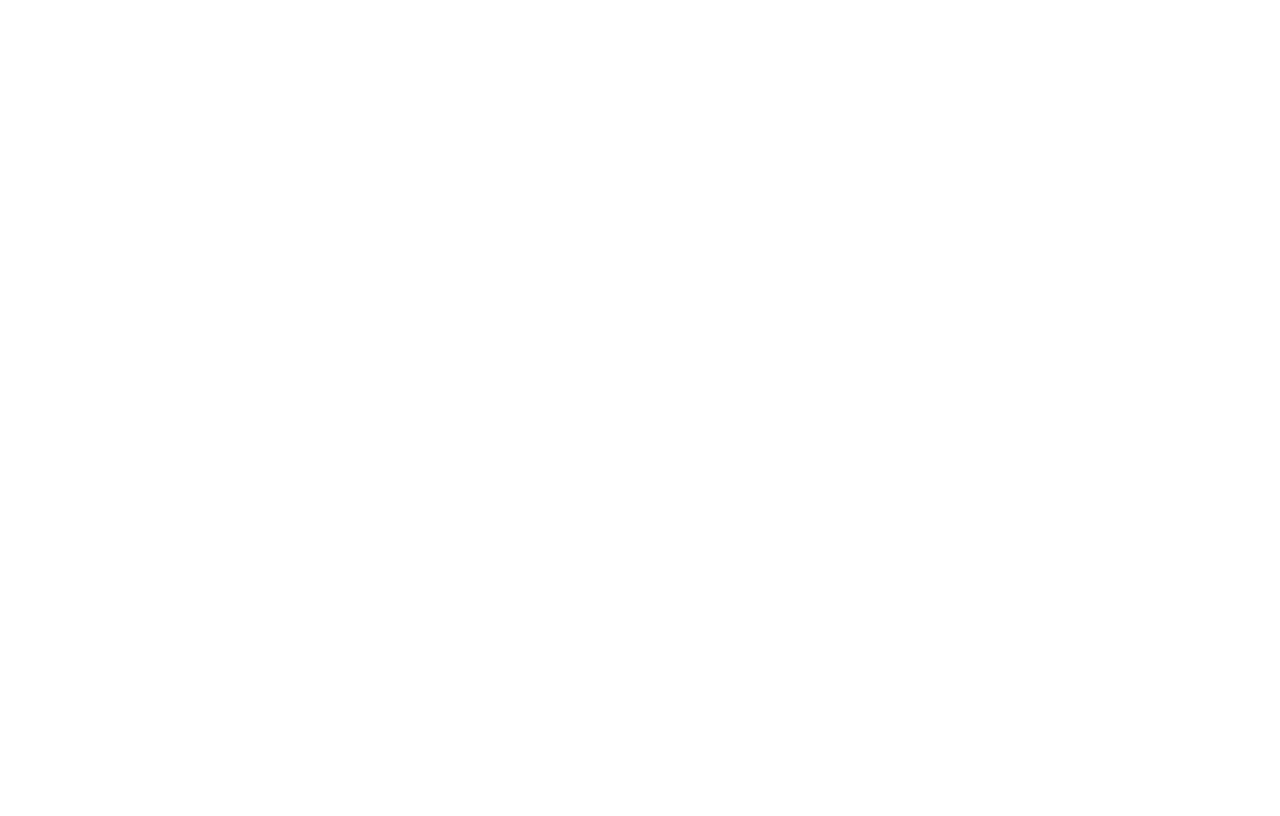
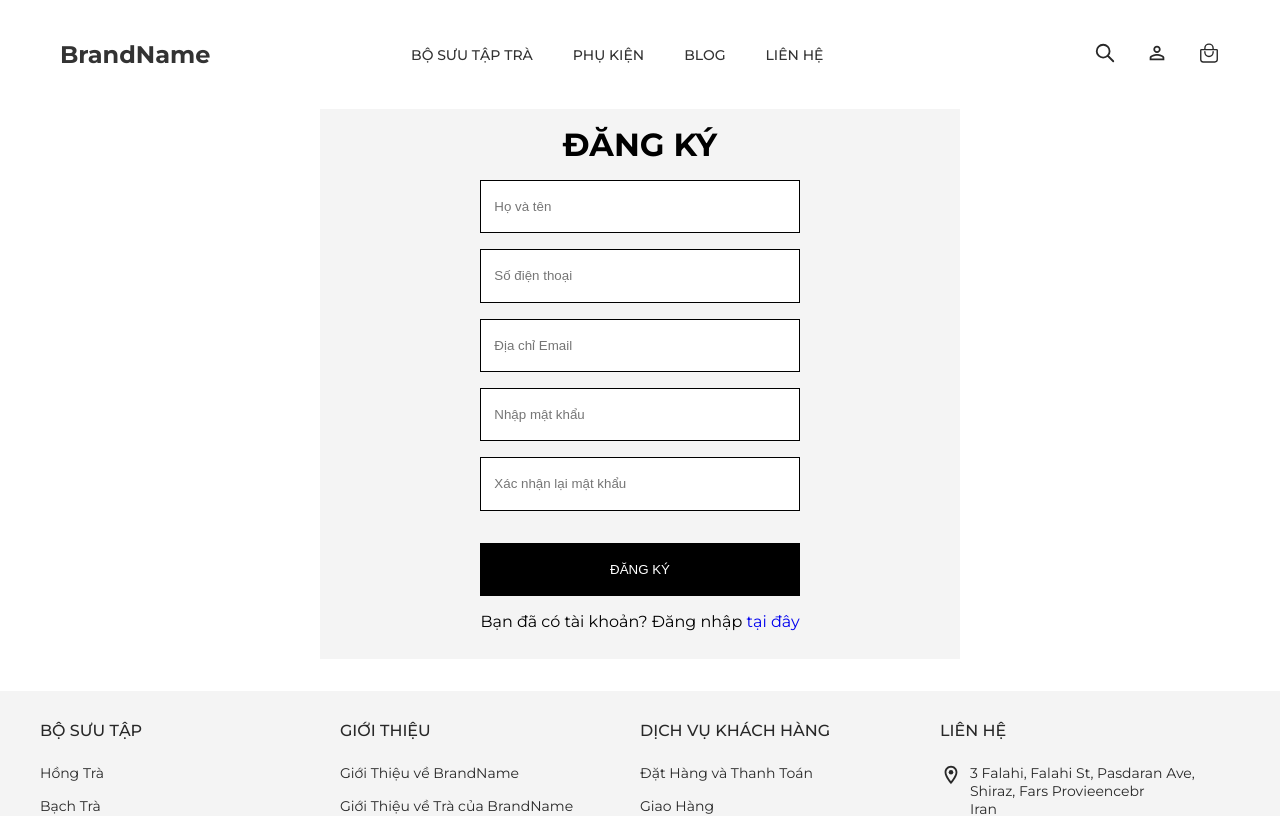
Before and after one commit to thuong22092k3/IE104_MocTraShop, a React (Create React App) app: page /Signup in a window 1280 px wide. Before the commit this address had no page. Shown: the top 816 px of the page. Built offline with nearby package versions, Linux system fonts and the light colour scheme.

Commit message:
Add signup page

```diff
--- a/src/Components/Account/Account_Content.jsx
+++ b/src/Components/Account/Account_Content.jsx
@@ -43,7 +43,9 @@
                             </ul>
                         </div>
                         <div class="account__content__right__signup__button">
-                            <button>TẠO TÀI KHOẢN</button>
+                            <a href="/Signup">
+                                <button>TẠO TÀI KHOẢN</button>
+                            </a>
                         </div>
                     </div>
                     <div class="account__content__right__pay">
--- /dev/null
+++ b/src/Components/Signup/Signup_Content.jsx
@@ -0,0 +1,34 @@
+import React from 'react'
+const Signup_Content = () => {
+    return (
+        <div class="signup" >
+            <div class="signup__content">
+                <div class="signup__content__box">
+                    <h1>ĐĂNG KÝ</h1>
+                </div>
+                <div class="signup__content__box">
+                    <input type="text" placeholder='Họ và tên' />
+                </div>
+                <div class="signup__content__box">
+                    <input type="text" placeholder='Số điện thoại' />
+                </div>
+                <div class="signup__content__box">
+                    <input type="text" placeholder='Địa chỉ Email' />
+                </div>
+                <div class="signup__content__box">
+                    <input type="text" placeholder='Nhập mật khẩu' />
+                </div>
+                <div class="signup__content__box">
+                    <input type="text" placeholder='Xác nhận lại mật khẩu' />
+                </div>
+                <div class="signup__content__box1">
+                    <button>ĐĂNG KÝ</button>
+                </div>
+                <div class="signup__content__box">
+                    <p>Bạn đã có tài khoản? Đăng nhập <a href="/Account">tại đây</a></p>
+                </div>
+            </div>
+        </div>
+    )
+}
+export default Signup_Content
--- /dev/null
+++ b/src/Pages/Signup.jsx
@@ -0,0 +1,20 @@
+import React from 'react'
+import Helmet from "../Components/Helmet";
+import { Link} from "react-router-dom";
+import { Breadcrumb} from "antd";
+import {BannerCate_Tra} from"../assets/Images";
+import Section, { SectionBody, SectionTitle } from "../Components/Section";
+import Signup_Content from '../Components/Signup/Signup_Content';
+const Signup = () => {
+  return (
+    <Helmet title="Trang chủ">
+      <Section>
+        <SectionBody>
+            <Signup_Content></Signup_Content>
+        </SectionBody>
+      </Section>
+    </Helmet>
+  )
+}
+
+export default Signup
--- a/src/routes/index.jsx
+++ b/src/routes/index.jsx
@@ -5,6 +5,7 @@
 import Account from "../Pages/Account";
 import Product from "../Pages/Product";
 import CartSidebar from "../Components/Header/CartSidebar";
+import Signup from "../Pages/Signup";
 const publicRoutes = [
   { path: "/", component: Home },
   { path: "/Collections", component: Collections },
@@ -12,6 +13,7 @@
   { path: "/Mybag", component: MyBag },
   { path: "/Account", component: Account },
   { path: "/Product", component: Product },
+  { path: "/Signup", component: Signup },
 ];
 
 export { publicRoutes };
--- /dev/null
+++ b/src/sass/Components/_signup.scss
@@ -0,0 +1,42 @@
+.signup {
+    display: block;
+    margin: 0 auto;
+    background-color: #F4F4F4;
+    width: 50%;
+    height: 550px;
+    margin-bottom: 2em;
+    p{
+        text-align: center;
+    }
+    h1{
+        text-align: center;
+    }
+    &__content{
+        text-align: center;
+        &__box{
+            padding-top: 1em;
+            input {
+                width: 50%;
+                height: 4em;
+                padding: 1em;
+                border: 1px solid black;
+            }
+
+        }
+        &__box1{
+            padding-top: 2em;
+            button{
+                width: 50%;
+                color: white;
+                background-color: black;
+                height: 4em;
+                border: 1pt solid black;
+                &:hover{
+                    background-color: white;
+                    color: black;
+                }
+            }
+        }
+    }
+
+}
--- a/src/sass/index.scss
+++ b/src/sass/index.scss
@@ -13,6 +13,7 @@
 @import"./Components/collectionsHeader";
 @import"./Components/collectionContent";
 @import"./Components/mybag";
+@import"./Components/signup";
 @import"./Components/account";
 @import "./Components/productInfo";
 @import "./Components/productRelative";
```
